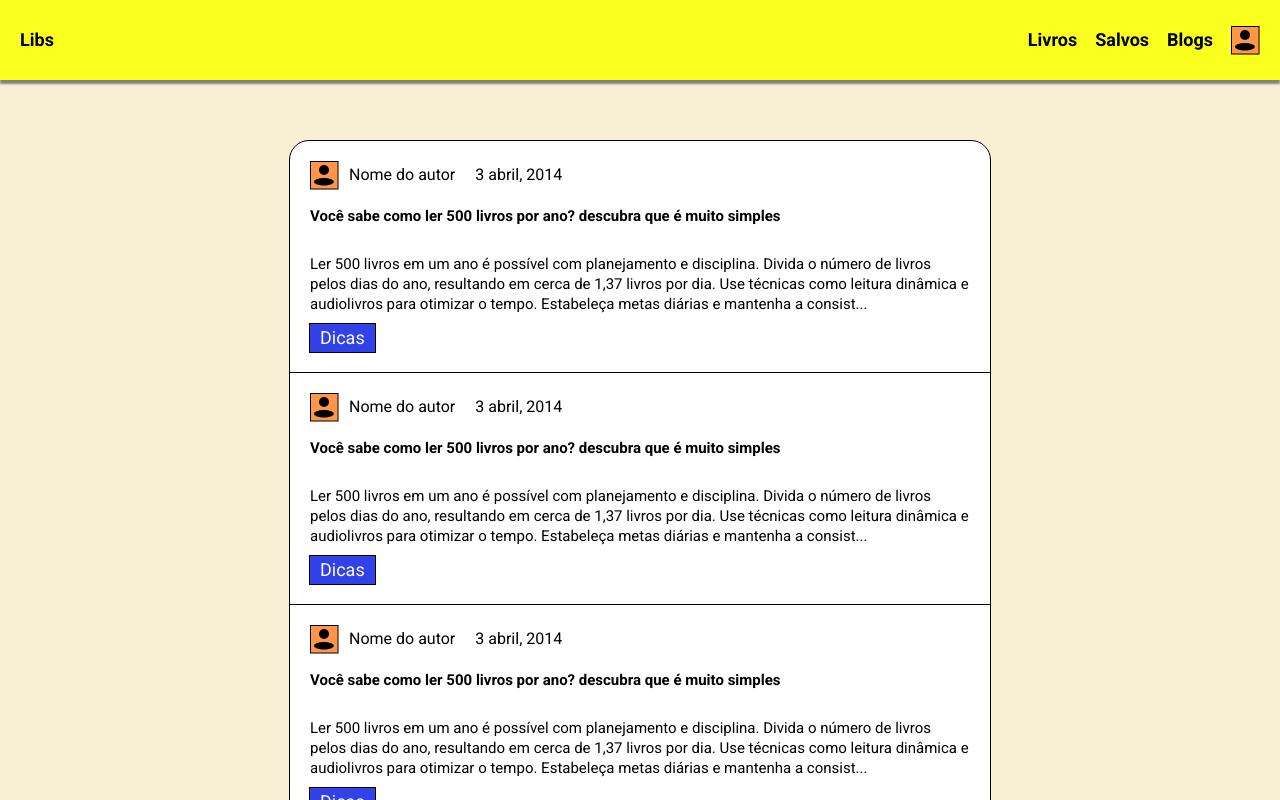
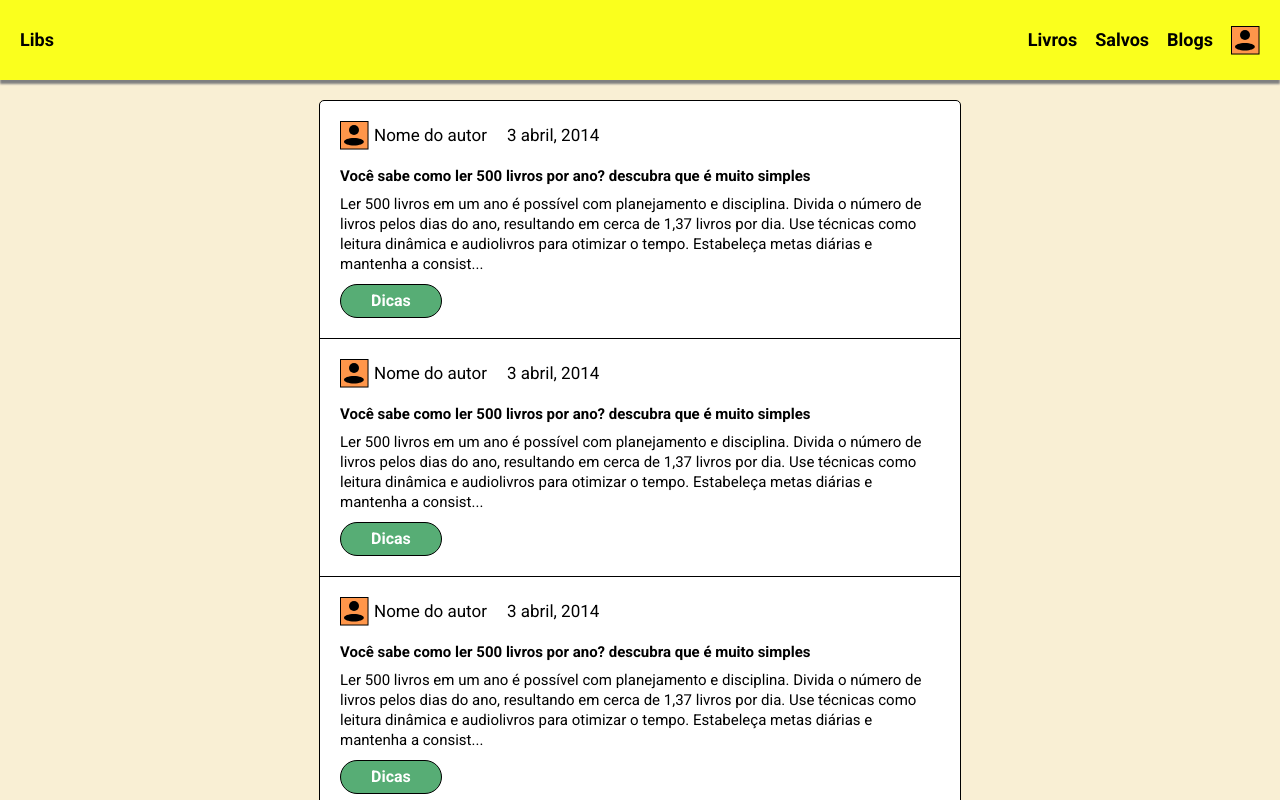
Before and after one commit to wizards-company/Archive, a Next.js app in the folder frontend/: page / in a window 1280 px wide. Shown: the top 800 px of the page. Built offline with nearby package versions, Linux system fonts and the light colour scheme.

Commit message:
refactor: Faça o container responsivo e reutilizável

```diff
--- a/frontend/src/app/page.js
+++ b/frontend/src/app/page.js
@@ -1,11 +1,14 @@
-import Container from "@/components/Container";
+import CardBlog from "@/components/CardBlog";
 import Header from "@/components/Header";
+import style from "./page.module.css"
 
 export default function Home() {
   return (
     <main>
-      <Header/>
-      <Container/>
+      <Header />
+      <div className={style.centralize}>
+        <CardBlog />
+      </div>
     </main>
   );
 }
--- a/frontend/src/app/page.module.css
+++ b/frontend/src/app/page.module.css
@@ -0,0 +1,4 @@
+.centralize {
+  display: flex;
+  justify-content: center;
+}
--- /dev/null
+++ b/frontend/src/components/CardBlog/CardBlog.module.css
@@ -0,0 +1,71 @@
+.card {
+    padding: 20px;
+    border-bottom: 1.5px solid var(--base-black);
+}
+
+.info {
+    display: flex;
+    align-items: center;
+}
+
+.name {
+    font-size: 14px;
+    margin-left: 5px;
+    line-height: 0px;
+}
+
+.date {
+    font-size: 14px;
+    margin-left: 20px;
+    line-height: 0px;
+}
+
+.title {
+    font-size: 15px;
+    font-weight: bold;
+    margin-top: 20px;
+}
+
+.paragraph {
+    font-size: 15px;
+    line-height: 20px;
+    margin-top: 10px;
+}
+
+.label {
+    display: flex;
+    justify-content: center;
+    align-items: center;
+    width: fit-content;
+    padding: 8px 30px;
+    background-color: var(--base-green);
+    border-radius: 50px;
+    color: white;
+    font-size: 16px;
+    font-weight: bold;
+    margin-top: 10px;
+    border: 1.5px solid var(--base-black);
+}
+
+.divButton {
+    display: flex;
+    align-items: center;
+    justify-content: center;
+    height: 65px;
+}
+
+@media (max-width: 450px) {
+    .paragraph {
+        display: none;
+    }
+}
+
+@media (min-width: 450px) {
+    .name {
+        font-size: 17px;
+    }
+
+    .date {
+        font-size: 17px;
+    }
+}
--- a/frontend/src/components/CardBlog/card.module.css
+++ /dev/null
@@ -1,78 +0,0 @@
-.container {
-    display: flex;
-    align-items: center;
-    justify-content: center;
-    margin-top: 60px;
-    flex-direction: column;
-}
-
-.main {
-    border-radius: 20px;
-    border: 1px solid black;
-    width: 700px;
-    background-color: white;
-}
-
-.card {
-    padding: 20px;
-    border-bottom: 1px solid black;
-}
-
-.info {
-    display: flex;
-    align-items: center;
-}
-
-.name {
-    font-size: 16px;
-    margin-left: 10px;
-}
-
-.date {
-    font-size: 16px;
-    margin-left: 20px;
-}
-
-.title {
-    font-size: 15px;
-    font-weight: bold;
-    margin-top: 20px;
-}
-
-.paragraph {
-    font-size: 15px;
-    line-height: 20px ;
-    margin-top:30px;
-}
-
-.btn {
-    width: 86px;
-    height: 26px;
-    background-color: #57AD75;
-    border-radius:50px;
-    color: white;
-    font-size:15px;
-    font-weight: bold;
-    margin-top: 10px;
-}
-
-.divButton {
-    display: flex;
-    width: 730px;
-    align-items: center;
-    justify-content: center;
-    height: 65px;
-}
-
-.buttonBlog {
-    width: 113px;
-    height: 29px;
-    background-color: #3042E8;
-    color: white;
-    font-size:15px;
-}
-
-.divbtn{
-    margin-top: 10px;
-    width: 65px;
-}
--- a/frontend/src/components/CardBlog/index.js
+++ b/frontend/src/components/CardBlog/index.js
@@ -1,11 +1,11 @@
 import Button from '../Button';
+import Container from '../Container/index.js';
 import ProfileIcon from '../ProfileIcon';
-import style from './card.module.css';
+import style from './CardBlog.module.css';
 
-export default function CardBook() {
+export default function CardBlog() {
     return (
-        <section className={style.container}>
-            <div className={style.main}>
+        <Container>
             <div className={style.card}>
                 <div className={style.info}>
                     <ProfileIcon />
@@ -14,8 +14,8 @@ export default function CardBook() {
                 </div>
                 <h1 className={style.title}>Você sabe como ler 500 livros por ano? descubra que é muito simples</h1>
                 <p className={style.paragraph}>Ler 500 livros em um ano é possível com planejamento e disciplina. Divida o número de livros pelos dias do ano, resultando em cerca de 1,37 livros por dia. Use técnicas como leitura dinâmica e audiolivros para otimizar o tempo. Estabeleça metas diárias e mantenha a consist...</p>
-                    <div className={style.divbtn}>
-                    <Button text="Dicas" variant="blue" e textColor="--base-white" />
+                <div className={style.label}>
+                    Dicas
                 </div>
             </div>
 
@@ -27,8 +27,8 @@ export default function CardBook() {
                 </div>
                 <h1 className={style.title}>Você sabe como ler 500 livros por ano? descubra que é muito simples</h1>
                 <p className={style.paragraph}>Ler 500 livros em um ano é possível com planejamento e disciplina. Divida o número de livros pelos dias do ano, resultando em cerca de 1,37 livros por dia. Use técnicas como leitura dinâmica e audiolivros para otimizar o tempo. Estabeleça metas diárias e mantenha a consist...</p>
-                    <div className={style.divbtn}>
-                    <Button text="Dicas" variant="blue" e textColor="--base-white" />
+                <div className={style.label}>
+                    Dicas
                 </div>
             </div>
 
@@ -40,15 +40,13 @@ export default function CardBook() {
                 </div>
                 <h1 className={style.title}>Você sabe como ler 500 livros por ano? descubra que é muito simples</h1>
                 <p className={style.paragraph}>Ler 500 livros em um ano é possível com planejamento e disciplina. Divida o número de livros pelos dias do ano, resultando em cerca de 1,37 livros por dia. Use técnicas como leitura dinâmica e audiolivros para otimizar o tempo. Estabeleça metas diárias e mantenha a consist...</p>
-                    <div className={style.divbtn}>
-                    <Button text="Dicas" variant="blue" e textColor="--base-white" />
+                <div className={style.label}>
+                    Dicas
                 </div>
             </div>
             <div className={style.divButton}>
-                <Button text="Ir para blogs" variant="blue" e textColor="--base-white"/>
+                <Button text="Ir para blogs" variant="blue" textColor="--base-white" />
             </div>
-            </div>
-
-        </section>
-    );
+        </Container>
+    )
 }
--- a/frontend/src/components/Container/container.module.css
+++ b/frontend/src/components/Container/container.module.css
@@ -0,0 +1,20 @@
+.container {
+  margin-top: 20px;
+  border-radius: 5px;
+  border: 1.5px solid black;
+  width: 90%;
+  background-color: white;
+}
+
+@media (min-width: 768px) {
+  .container {
+    width: 75vw;
+  }
+}
+
+@media (min-width: 909px) {
+  .container {
+    width: 50vw;
+    max-width: 650px;
+  }
+}
--- a/frontend/src/components/Container/index.js
+++ b/frontend/src/components/Container/index.js
@@ -1,15 +1,9 @@
-import Head from 'next/head'
-import Header from '../Header'
-import style from './container.module.css'
-import CardBook from '../CardBook'
-import CardBlog from '../CardBlog'
-import Button from '../Button'
+import style from "./container.module.css"
 
-export default function Container() {
+export default function Container({ children }) {
     return (
-        <>
-            <CardBlog/>
-            <CardBook/>
-        </>
+        <div className={style.container}>
+            {children}
+        </div>
     )
 }
--- a/frontend/src/components/Header/header.module.css
+++ b/frontend/src/components/Header/header.module.css
@@ -3,7 +3,7 @@
   align-items: center;
   justify-content: space-between;
   height: 10vh;
-  width: 100vw;
+  width: 100%;
   background-color: var(--base-yellow);
   box-shadow: 0 4px 2px 0px gray;
   font-weight: 600;
```
Lines whose indentation alone changed are shown as unchanged.
